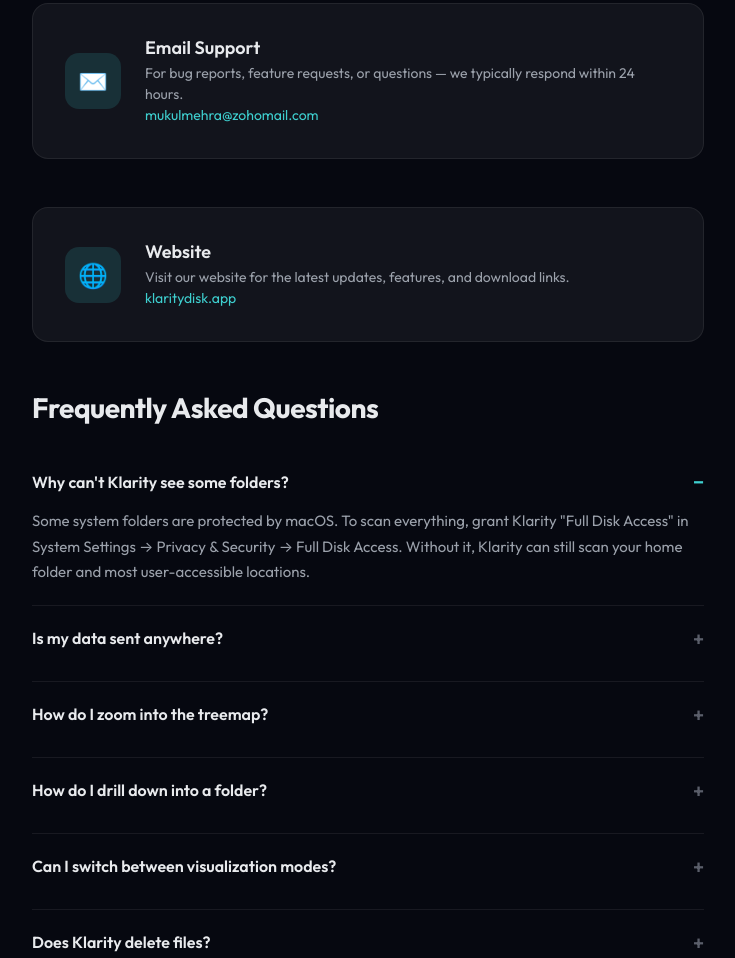
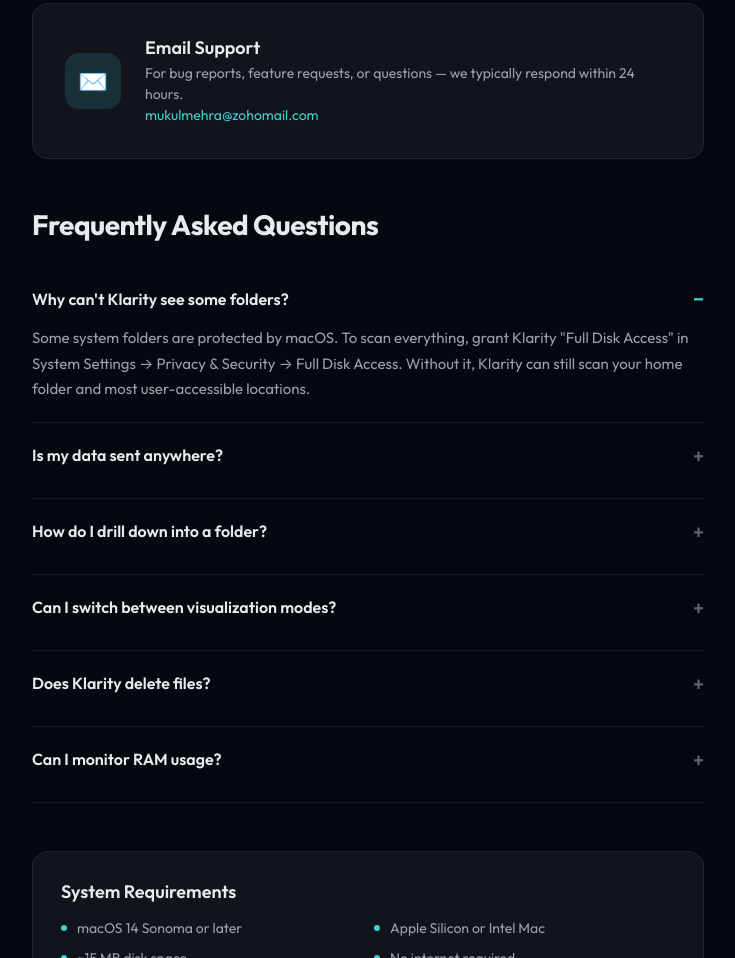
Before and after one commit to mukul-rgb-beep/Klarity-site, a plain HTML site: page support.html in a window 1280 px wide. Shown: the part 268-1226 px from the top of the page, without its empty margins (272-1007 px from the left). Drawn offline with Linux system fonts and the light colour scheme.

Commit message:
Add files via upload

```diff
--- a/support.html
+++ b/support.html
@@ -233,15 +233,6 @@
     </div>
   </div>
 
-  <div class="contact-card">
-    <div class="contact-icon">🌐</div>
-    <div class="contact-info">
-      <h3>Website</h3>
-      <p>Visit our website for the latest updates, features, and download links.</p>
-      <p><a href="https://mukul-rgb-beep.github.io/klarity-site" target="_blank" rel="noopener">klaritydisk.app</a></p>
-    </div>
-  </div>
-
   <!-- FAQ -->
   <h2>Frequently Asked Questions</h2>
 
@@ -260,15 +251,6 @@
     </div>
     <div class="faq-a">
       No. Klarity runs 100% locally on your Mac. No data is collected, transmitted, or stored remotely. There are no analytics, no accounts, and no cloud services. See our <a href="privacy.html">Privacy Policy</a> for details.
-    </div>
-  </div>
-
-  <div class="faq-item">
-    <div class="faq-q" onclick="this.parentElement.classList.toggle('open')">
-      How do I zoom into the treemap?
-    </div>
-    <div class="faq-a">
-      Use trackpad pinch to zoom, or hold ⌘ (Command) and scroll with your mouse wheel. When zoomed in, drag to pan around. Click the zoom badge in the bottom-right corner to reset to 100%.
     </div>
   </div>
 
```
Also changed, not shown: index.html (+1 -1 lines).
